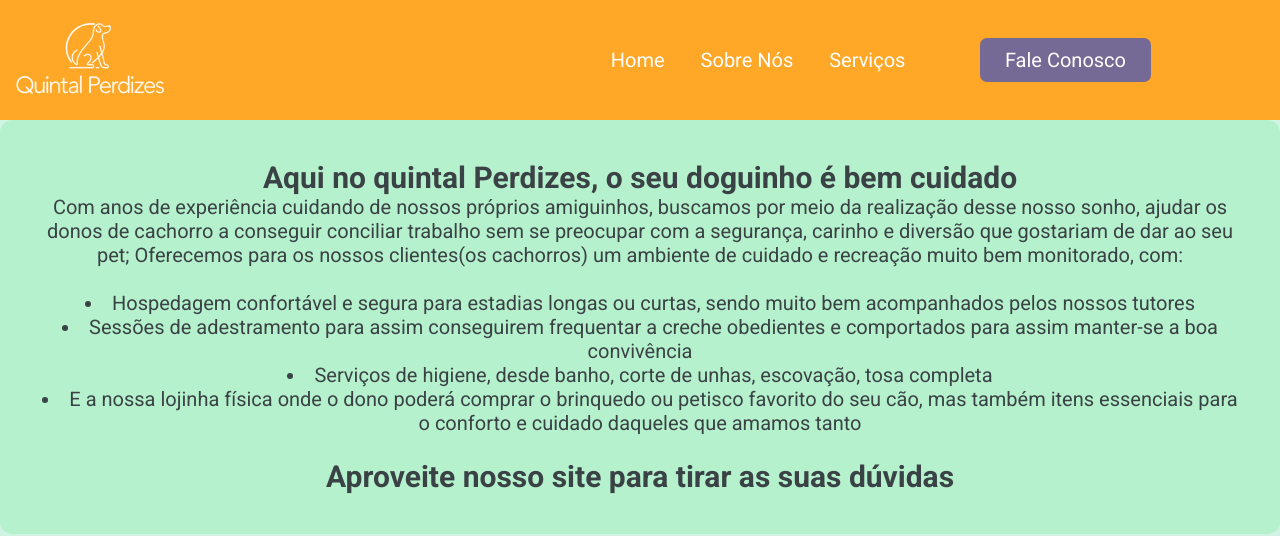
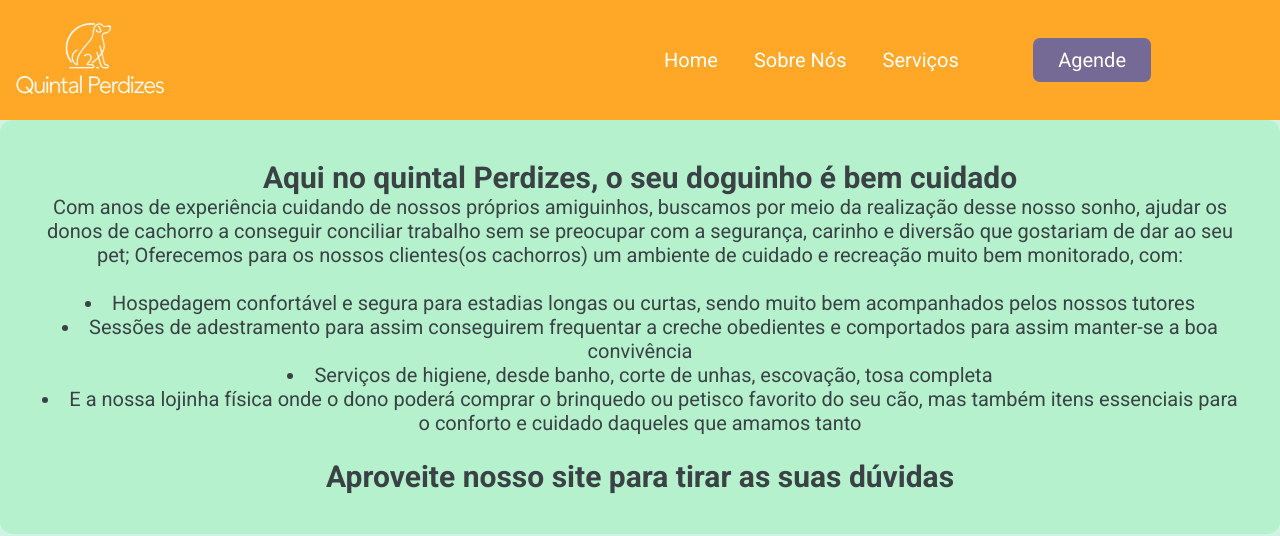
Before and after one commit to Alex-Andrer/QuintalPerdizes, a plain HTML site: page index.html in a window 1280 px wide. Shown: the top 536 px of the page. Drawn offline with Linux system fonts and the light colour scheme.

Commit message:
alteração Alexandre: mudança de nome fale conosco

```diff
--- a/index.html
+++ b/index.html
@@ -23,7 +23,7 @@
             <a href="index.html">Home</a>
             <a href="sobre_nos.html">Sobre Nós</a>
             <a href="servicos.html">Serviços</a>
-            <a id="botao" href="fale_conosco.html">Fale Conosco</a>
+            <a id="botao" href="fale_conosco.html">Agende</a>
         </div>
     </nav>
 
```
Also changed, not shown: contrate.html (+1 -1 lines), fale_conosco.html (+1 -1 lines), servicos.html (+1 -1 lines), sobre_nos.html (+1 -1 lines).
